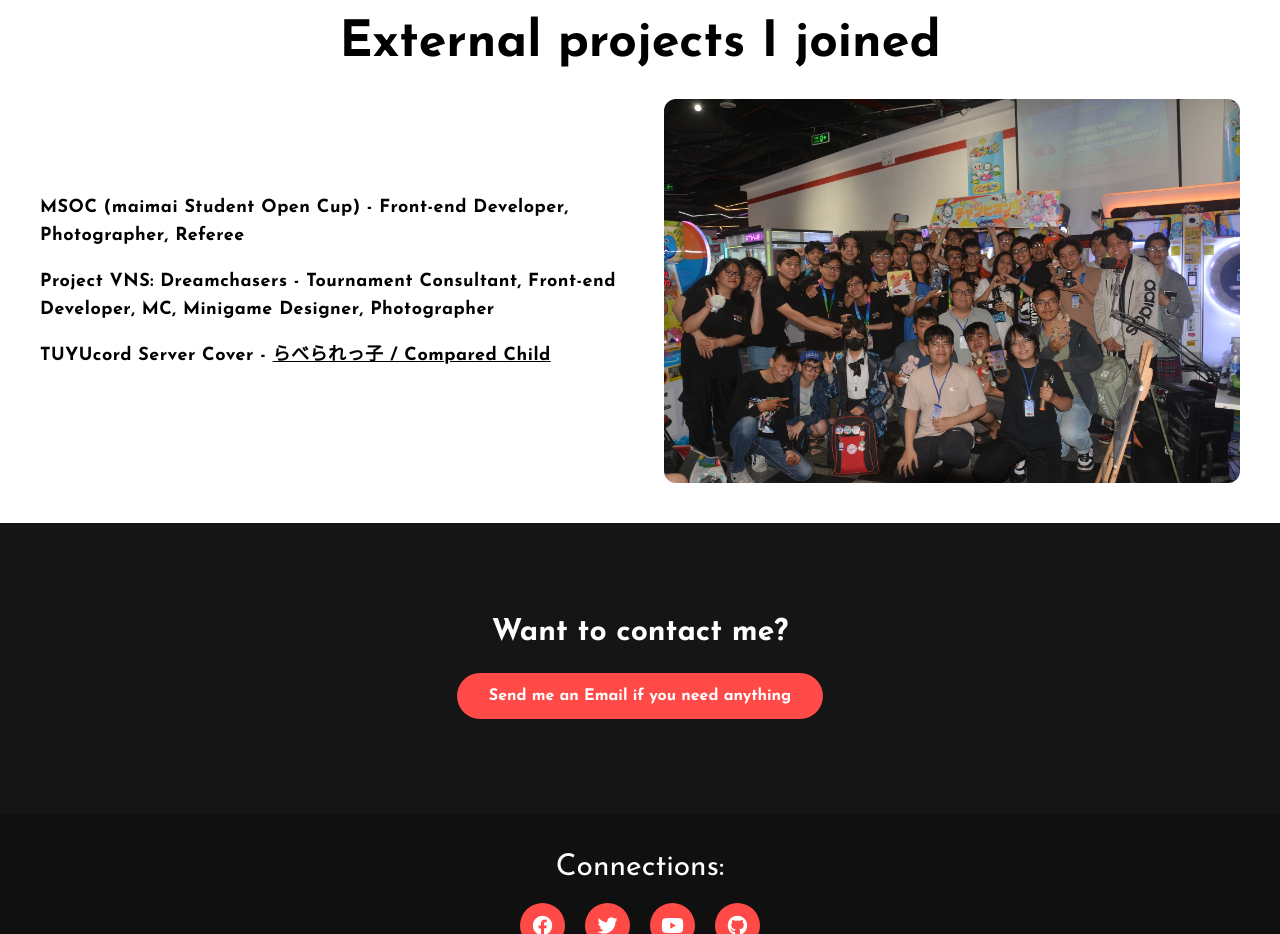
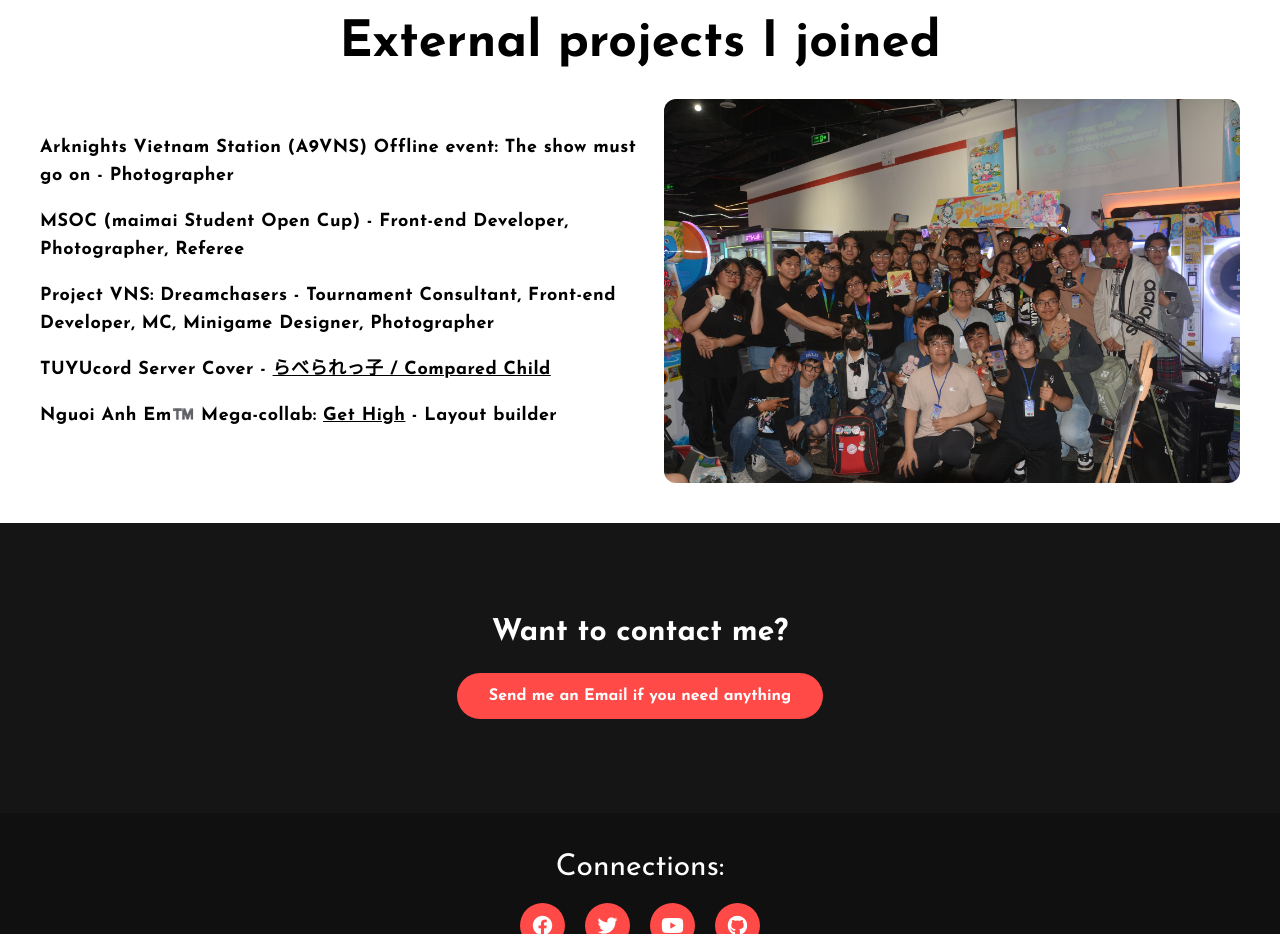
Before and after one commit to ShiinaKochiya/sakura-page, a plain HTML site: page index.html in a window 1280 px wide. Shown: the part 6140-7074 px from the top of the page. Drawn offline with Linux system fonts and the light colour scheme.

Commit message:
external pj upd

```diff
--- a/index.html
+++ b/index.html
@@ -110,9 +110,11 @@
     <div id="body">
       <div class="flex">
         <div class="description">
+          <h3 class="ext hidden">Arknights Vietnam Station (A9VNS) Offline event: The show must go on - Photographer</h3>
           <h3 class="ext hidden">MSOC (maimai Student Open Cup) - Front-end Developer, Photographer, Referee</h3>
           <h3 class="ext hidden">Project VNS: Dreamchasers - Tournament Consultant, Front-end Developer, MC, Minigame Designer, Photographer</h3>
           <h3 class="ext hidden">TUYUcord Server Cover - <a href="https://youtu.be/nn8197ta-1Y?si=sXZosK-DSv75HqHG" style="color: black;">らべられっ子 / Compared Child</a></h3>
+          <h3 class="ext hidden">Nguoi Anh Em™️ Mega-collab: <a href="https://youtu.be/ChiuKbz7oGk?si=fxoeN6Xun2cPBUYj" style="color: black;">Get High</a> - Layout builder</h3>
         </div>
         <img src="MSOC.jpg" alt="MSOC" class="project-img hidden" />
       </div>
```
Also changed, not shown: effects.js (+6 -1 lines).
